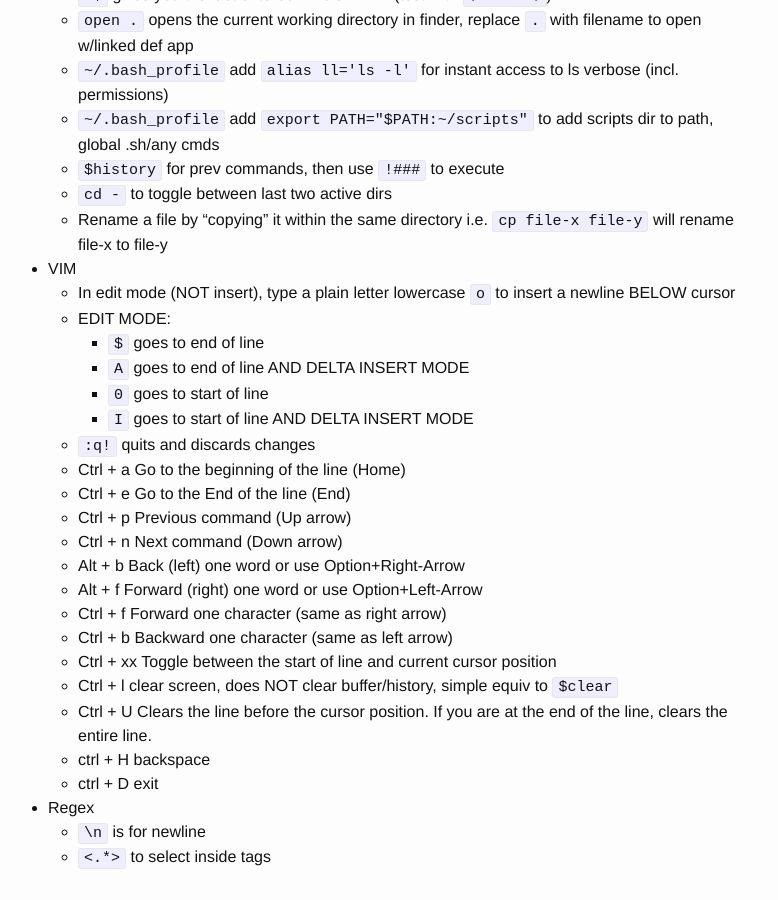
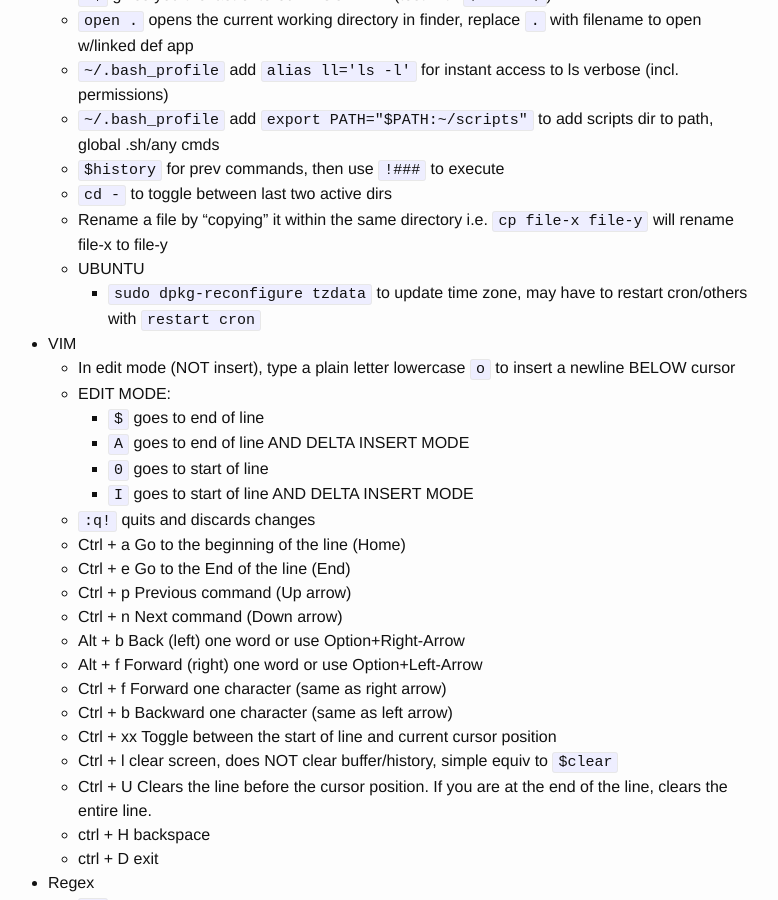
Before and after one commit to josephlei/jjl-website, a Jekyll site: the page built from _posts/2015-06-13-tips-and-tricks.markdown, in a window 1280 px wide and 900 px high, scrolled down 1308 px. Shown: the whole window, without its empty margins (252-1030 px from the left). Built offline with Jekyll 4.4.1, drawn with Linux system fonts in a browser that asks for light colours.

Commit message:
ud article

```diff
--- a/_posts/2015-06-13-tips-and-tricks.markdown
+++ b/_posts/2015-06-13-tips-and-tricks.markdown
@@ -57,6 +57,8 @@ published: true
   * `$history` for prev commands, then use `!###` to execute
   * `cd -` to toggle between last two active dirs
   * Rename a file by "copying" it within the same directory i.e. `cp file-x file-y` will rename file-x to file-y
+  * UBUNTU
+    * `sudo dpkg-reconfigure tzdata` to update time zone, may have to restart cron/others with `restart cron`
 
 * VIM
   * In edit mode (NOT insert), type a plain letter lowercase `o` to insert a newline BELOW cursor
```
